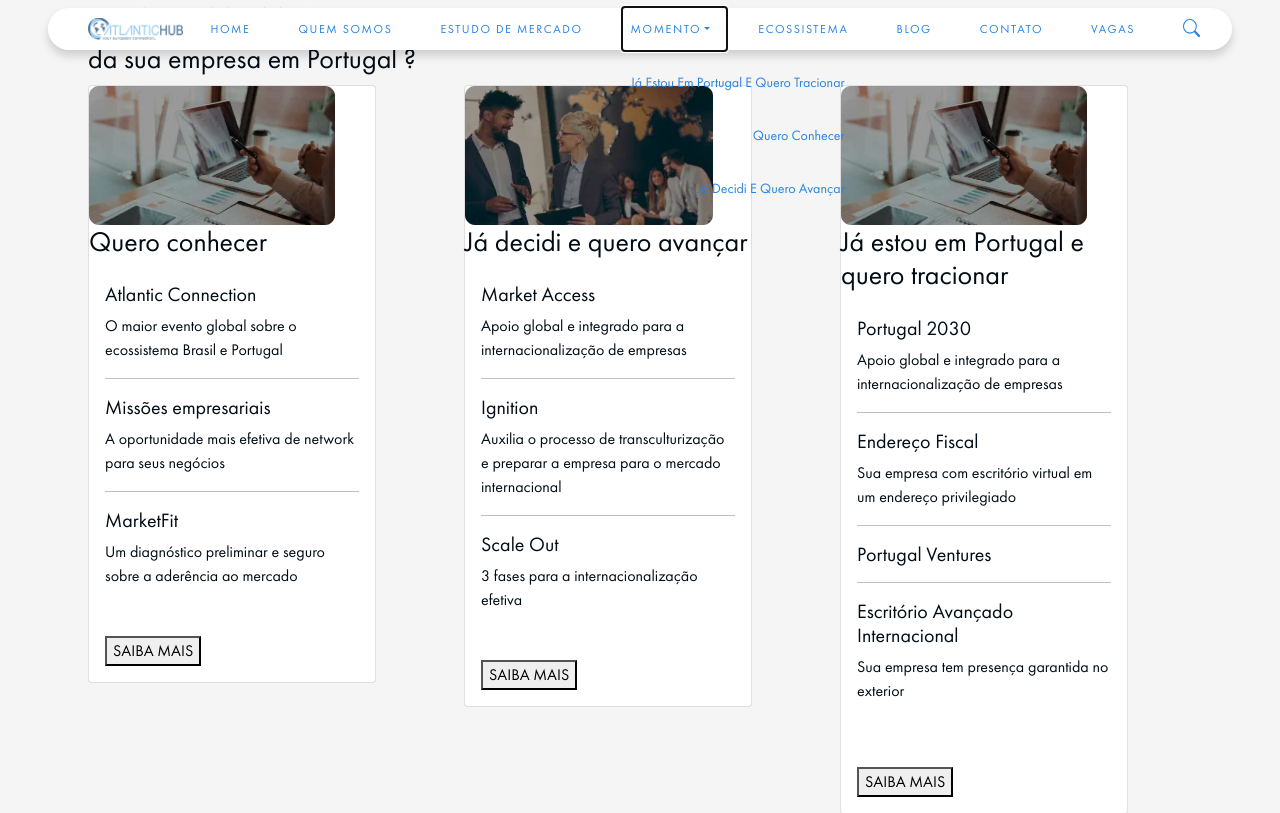
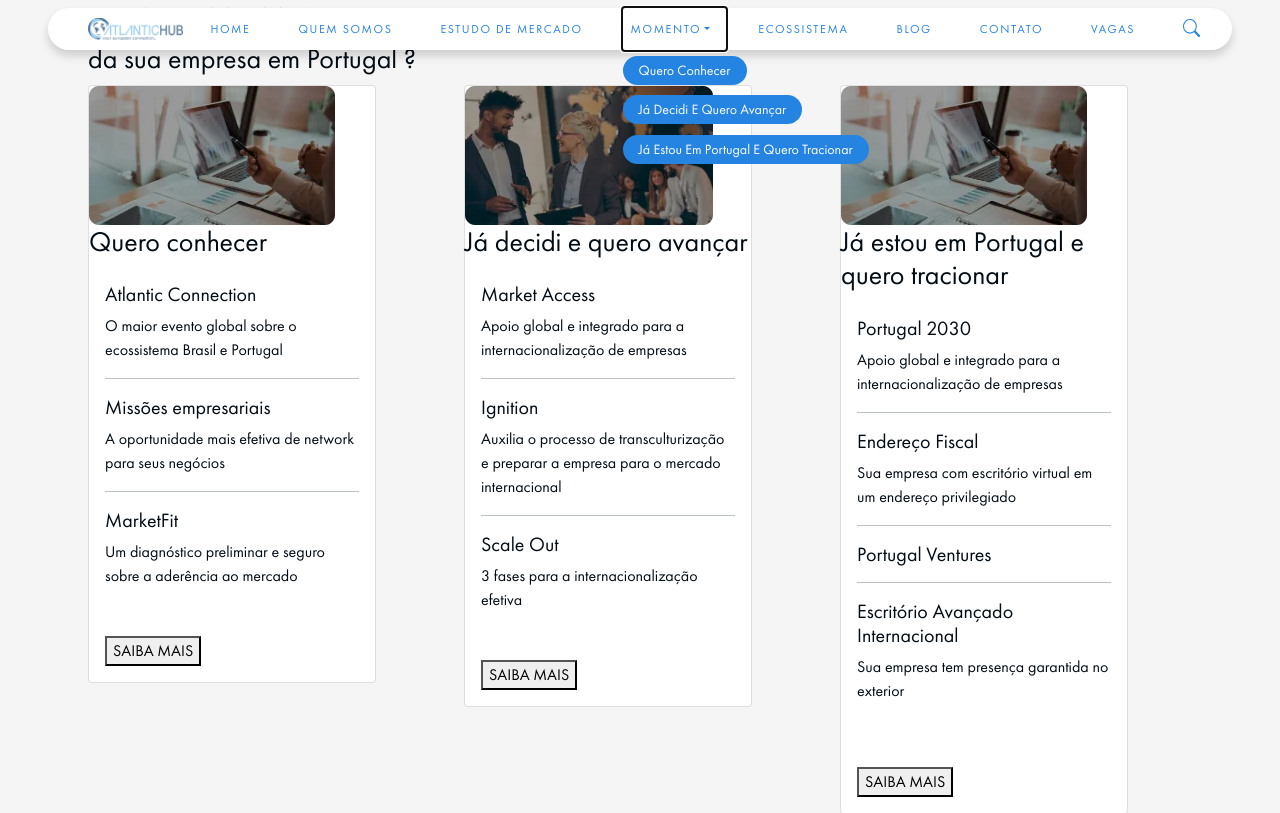
Before and after one commit to skGab/Atlantic, a PHP site: page /index.php in a window 1280 px wide, after a click on "MOMENTO". Shown: the top 813 px of the page. Run offline with PHP 8.4, Linux system fonts and the light colour scheme.

Commit message:
header responsiveness adjustments

```diff
--- a/assets/custom.css
+++ b/assets/custom.css
@@ -63,7 +63,7 @@
     z-index: 10;
 }
 
-.navbar a {
+.navbar a.nav-link {
     color: #2583E2 !important;
 }
 
@@ -341,9 +341,27 @@
 
 /* DESKTOP */
 
+@media screen and (min-width: 992px) {
+    .dropdown-menu {
+        text-align: start !important;
+    }
 
+    .dropdown-item {
+        background-color: #2583E2 !important;
+        color: #fff !important;
+        padding: .25rem 1rem !important;
+        border-radius: 35px !important;
+        margin-bottom: .65rem !important;
+        display: inline-block !important;
+        width: auto !important;
+    }
 
-@media screen and (min-width: 992px) {
+    .dropdown-item:hover {
+        background-color: #fff !important;
+        color: #2583E2 !important;
+        transition: .3s ease-out !important;
+    }
+
     .text-banner p {
         max-width: 40% !important;
     }
--- a/partials/header.php
+++ b/partials/header.php
@@ -64,9 +64,9 @@
                                 <li class="nav-item dropdown">
                                     <a class="nav-link pe-3 me-4 dropdown-toggle" href="#" id="dropdown01" data-bs-toggle="dropdown" aria-expanded="false">Momento</a>
                                     <ul class="dropdown-menu" aria-labelledby="dropdown01">
-                                        <li><a class="dropdown-item" href="#">Já estou em portugal e quero tracionar</a></li>
                                         <li><a class="dropdown-item" href="#">Quero conhecer</a></li>
                                         <li><a class="dropdown-item" href="#">Já decidi e quero avançar</a></li>
+                                        <li><a class="dropdown-item" href="#">Já estou em portugal e quero tracionar</a></li>
                                     </ul>
                                 </li>
                                 <li class="nav-item">
```
